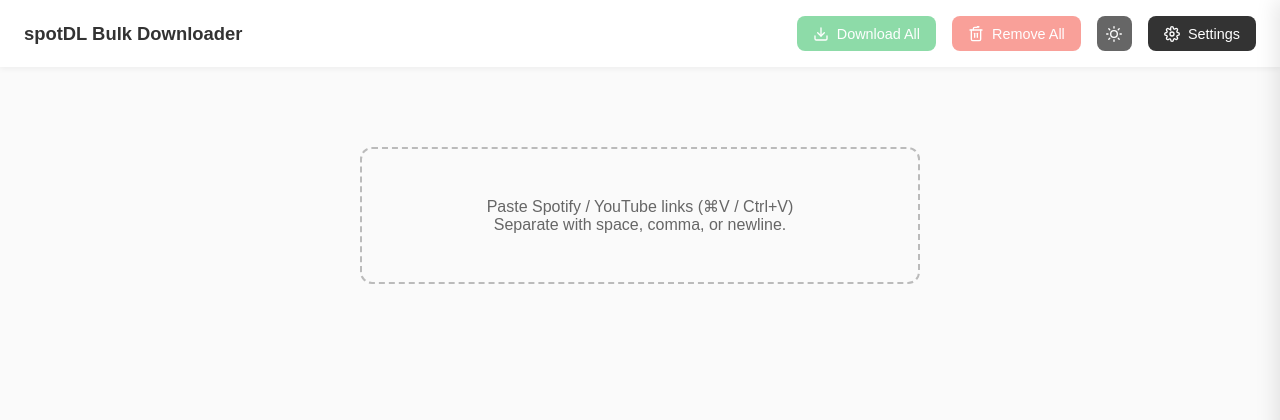
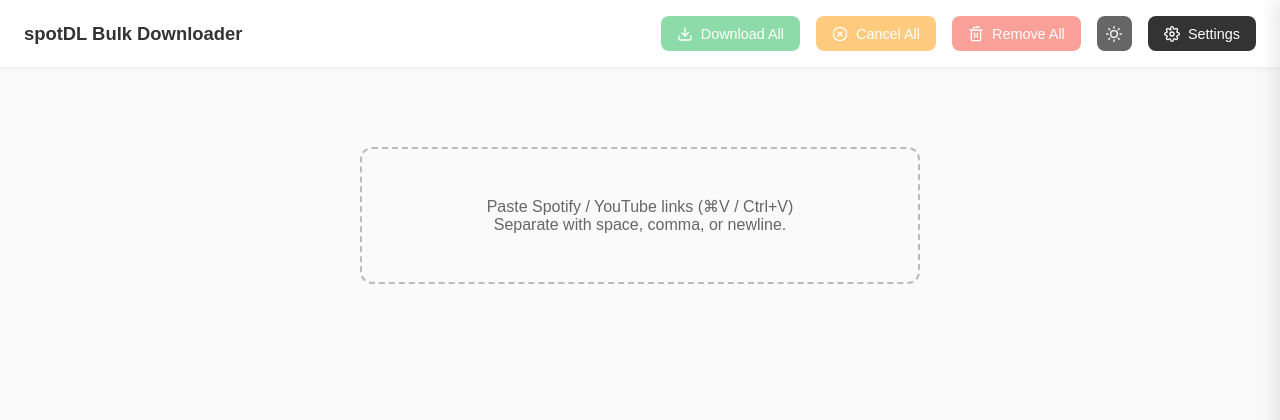
Before and after one commit to anand-ts/spotdl-cask, a Flask app: page / in a window 1280 px wide. Shown: the top 420 px of the page. Run offline with Flask 3, Linux system fonts and the light colour scheme.

Commit message:
feat: added cancel all button

```diff
--- a/static/css/style.css
+++ b/static/css/style.css
@@ -669,6 +669,25 @@
     transform: scale(1.05);
 }
 
+#cancelAllBtn {
+    display: flex;
+    align-items: center;
+    gap: 0.5rem;
+    background: #ff9800 !important;
+}
+
+#cancelAllBtn:hover:not([disabled]) {
+    background: #f57c00 !important;
+}
+
+#cancelAllBtn svg {
+    transition: transform 0.2s ease;
+}
+
+#cancelAllBtn:hover:not([disabled]) svg {
+    transform: scale(1.1);
+}
+
 /* Loading States */
 .loading-row {
     opacity: 0.7;
--- a/static/js/app.js
+++ b/static/js/app.js
@@ -2,6 +2,7 @@
 const tblBody = document.querySelector('#tbl tbody');
 const ph = document.getElementById('ph');
 const allBtn = document.getElementById('allBtn');
+const cancelAllBtn = document.getElementById('cancelAllBtn');
 const removeAllBtn = document.getElementById('removeAllBtn');
 const sidebar = document.getElementById('sidebar');
 const overlay = document.getElementById('overlay');
@@ -57,6 +58,7 @@
     document.getElementById('tbl').style.display = 'table';
     allBtn.disabled = false;
     removeAllBtn.disabled = false;
+    // Cancel All button will be enabled/disabled based on download status
 
     // Add entrance animation
     requestAnimationFrame(() => {
@@ -293,6 +295,7 @@
                 ph.style.display = 'block';
                 document.getElementById('tbl').style.display = 'none';
                 allBtn.disabled = true;
+                cancelAllBtn.disabled = true;
                 removeAllBtn.disabled = true;
             }
 
@@ -310,6 +313,9 @@
 
     dlBtn.disabled = true;
     updateStatus(link, 'downloading', 'Downloading...');
+
+    // Update Cancel All button state
+    updateCancelAllButtonState();
 
     // Add progress bar
     const progressBar = addProgressBar(statusCell, 0);
@@ -495,6 +501,34 @@
     `;
     allBtn.disabled = true;
     removeAllBtn.disabled = true;
+    // Cancel All button will be enabled automatically when downloads start
+}
+
+function cancelAll() {
+    const allLinks = Object.keys(rows);
+    if (allLinks.length === 0) return;
+
+    // Filter out songs that are currently downloading
+    const downloadingLinks = allLinks.filter(link => {
+        const row = rows[link];
+        const statusCell = row.querySelector('.status-cell');
+        const statusText = statusCell.querySelector('.status-text');
+        const currentStatus = statusText ? statusText.textContent.trim() : '';
+
+        // Only cancel if currently downloading
+        return currentStatus === 'Downloading...';
+    });
+
+    if (downloadingLinks.length === 0) {
+        showToast('No downloads to cancel', 'info', 2000);
+        return;
+    }
+
+    const linkCount = downloadingLinks.length;
+    showToast(`Cancelling ${linkCount} download${linkCount > 1 ? 's' : ''}...`, 'info', 2000);
+
+    // Cancel all downloading tracks
+    downloadingLinks.forEach(cancelOne);
 }
 
 function removeAllTracks() {
@@ -745,6 +779,7 @@
     const allLinks = Object.keys(rows);
     if (allLinks.length === 0) {
         resetDownloadAllButton();
+        updateCancelAllButtonState();
         return;
     }
 
@@ -760,6 +795,9 @@
     if (!isAnyDownloading) {
         resetDownloadAllButton();
     }
+
+    // Always update Cancel All button state
+    updateCancelAllButtonState();
 }
 
 function resetDownloadAllButton() {
@@ -773,6 +811,25 @@
     `;
     allBtn.disabled = false;
     removeAllBtn.disabled = false;
+}
+
+function updateCancelAllButtonState() {
+    const allLinks = Object.keys(rows);
+    if (allLinks.length === 0) {
+        cancelAllBtn.disabled = true;
+        return;
+    }
+
+    // Check if any tracks are currently downloading
+    const isAnyDownloading = allLinks.some(link => {
+        const row = rows[link];
+        const statusCell = row.querySelector('.status-cell');
+        const statusText = statusCell.querySelector('.status-text');
+        const currentStatus = statusText ? statusText.textContent.trim() : '';
+        return currentStatus === 'Downloading...';
+    });
+
+    cancelAllBtn.disabled = !isAnyDownloading;
 }
 
 // Dark Mode Functionality
--- a/templates/index.html
+++ b/templates/index.html
@@ -15,6 +15,14 @@
                 <line x1="12" y1="15" x2="12" y2="3"></line>
             </svg>
             Download All
+        </button>
+        <button id='cancelAllBtn' onclick='cancelAll()' disabled>
+            <svg width="16" height="16" viewBox="0 0 24 24" fill="none" stroke="currentColor" stroke-width="2" stroke-linecap="round" stroke-linejoin="round">
+                <circle cx="12" cy="12" r="10"></circle>
+                <line x1="15" y1="9" x2="9" y2="15"></line>
+                <line x1="9" y1="9" x2="15" y2="15"></line>
+            </svg>
+            Cancel All
         </button>
         <button id='removeAllBtn' onclick='removeAllTracks()' disabled>
             <svg width="16" height="16" viewBox="0 0 24 24" fill="none" stroke="currentColor" stroke-width="2" stroke-linecap="round" stroke-linejoin="round">
```
